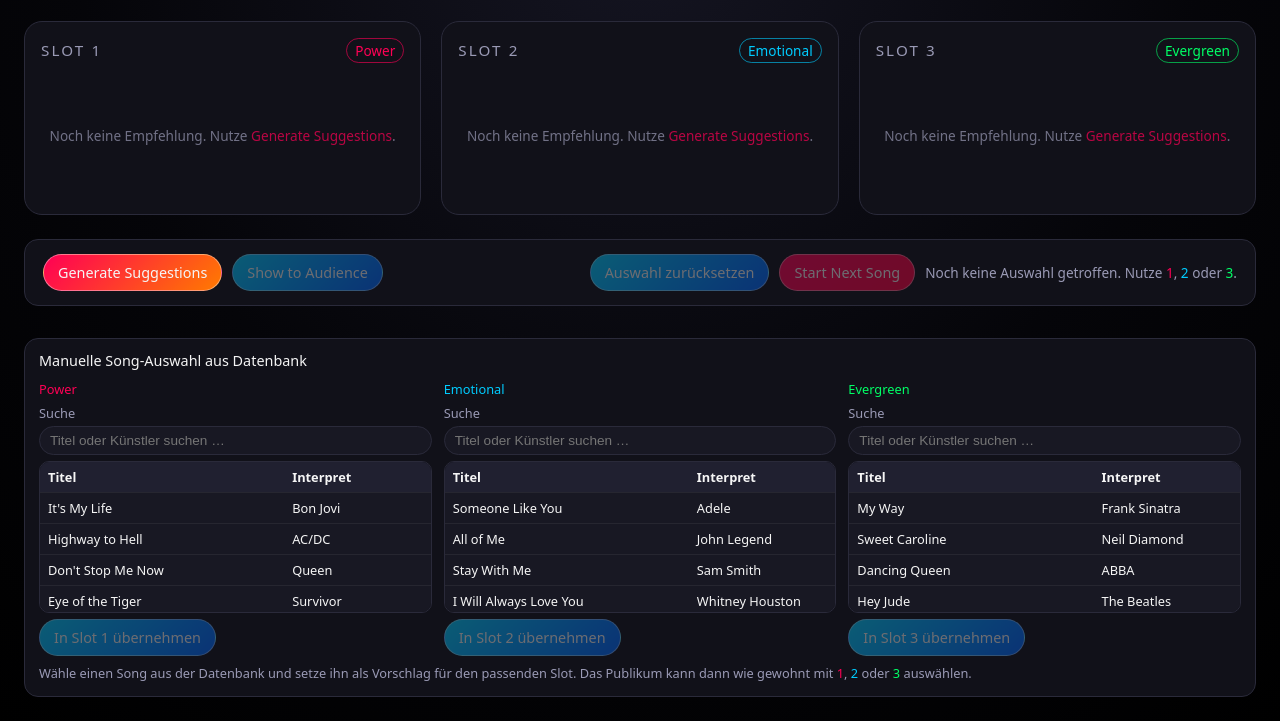
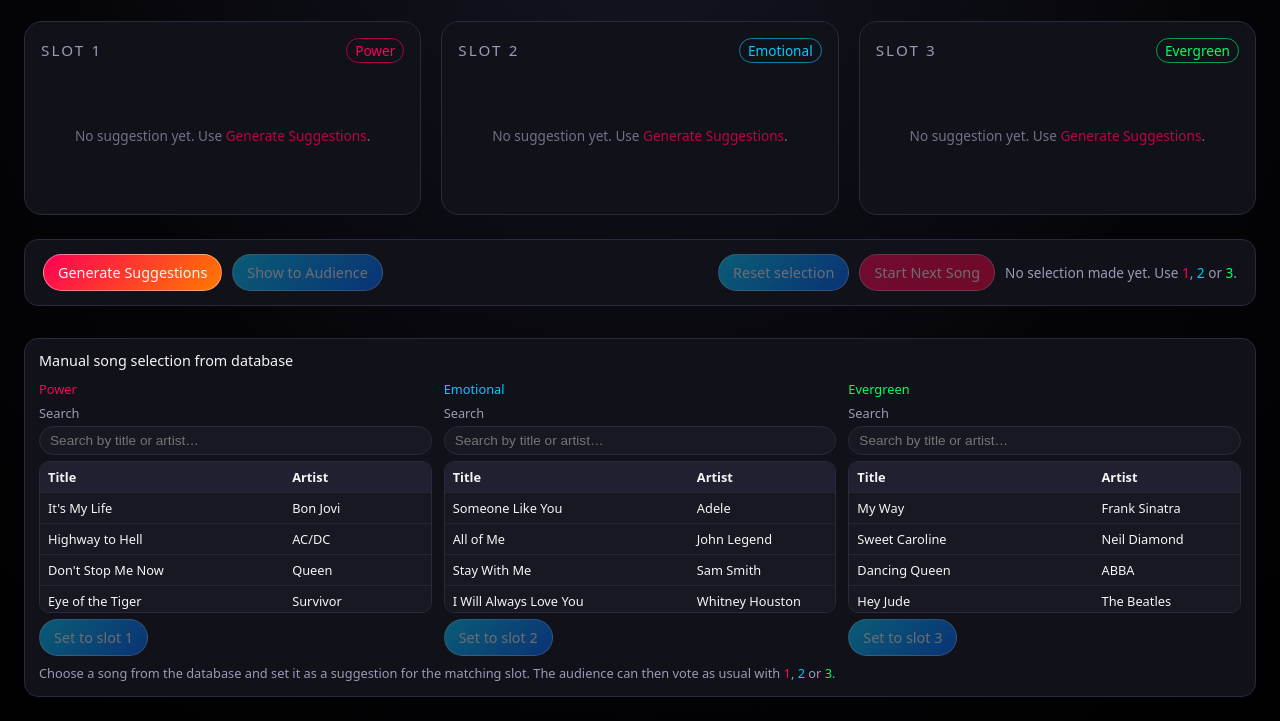
Before and after one commit to s0mmerwein/karaoke-engine, a website: page KaraokeApp/admin.html in a window 1280 px wide. Shown: the part 79-800 px from the top of the page. Drawn offline with Linux system fonts and the light colour scheme.

Commit message:
Update admin and projector HTML files to English language
Changed the language attribute from German to English in both admin.html and projector.html. Updated various text elements in the admin panel to provide English translations for better accessibility and user experience.

```diff
--- a/KaraokeApp/admin.html
+++ b/KaraokeApp/admin.html
@@ -1,5 +1,5 @@
 <!DOCTYPE html>
-<html lang="de">
+<html lang="en">
   <head>
     <meta charset="UTF-8" />
     <title>Karaoke Admin</title>
@@ -12,9 +12,9 @@
         <div>
           <h1>Karaoke Flow – Selector</h1>
           <div class="admin-subtitle">
-            Öffne diese Seite im Laptop-Browser. Öffne danach
-            <span class="text-emotional">projector.html</span> in einem zweiten
-            Fenster für den Beamer.
+            Open this page in the laptop browser. Then open
+            <span class="text-emotional">projector.html</span> in a second
+            window for the projector.
           </div>
         </div>
         <div class="kbd-hint">
@@ -33,7 +33,7 @@
           </div>
           <div class="admin-ticket-shell">
             <div class="admin-ticket-empty">
-              Noch keine Empfehlung. Nutze
+              No suggestion yet. Use
               <span class="text-power">Generate Suggestions</span>.
             </div>
           </div>
@@ -46,7 +46,7 @@
           </div>
           <div class="admin-ticket-shell">
             <div class="admin-ticket-empty">
-              Noch keine Empfehlung. Nutze
+              No suggestion yet. Use
               <span class="text-power">Generate Suggestions</span>.
             </div>
           </div>
@@ -59,7 +59,7 @@
           </div>
           <div class="admin-ticket-shell">
             <div class="admin-ticket-empty">
-              Noch keine Empfehlung. Nutze
+              No suggestion yet. Use
               <span class="text-power">Generate Suggestions</span>.
             </div>
           </div>
@@ -77,38 +77,38 @@
         </div>
         <div class="admin-controls-right">
           <button id="btn-clear-selection" class="btn btn-secondary" disabled>
-            Auswahl zurücksetzen
+            Reset selection
           </button>
           <button id="btn-start" class="btn btn-danger" disabled>
             Start Next Song
           </button>
           <div class="admin-status" id="status-text">
-            Noch keine Auswahl getroffen.
+            No selection made yet.
           </div>
         </div>
       </section>
 
       <section class="admin-manual">
         <div class="admin-manual-header">
-          Manuelle Song-Auswahl aus Datenbank
+          Manual song selection from database
         </div>
         <div class="admin-manual-row admin-manual-row-bottom">
           <div class="admin-manual-col">
             <div class="admin-manual-col-header text-power">Power</div>
             <label class="admin-manual-field admin-manual-search">
-              Suche
+              Search
               <input
                 type="text"
                 id="manual-search-power"
-                placeholder="Titel oder Künstler suchen …"
+                placeholder="Search by title or artist…"
               />
             </label>
             <div class="admin-manual-table-wrapper">
               <table class="admin-manual-table">
                 <thead>
                   <tr>
-                    <th>Titel</th>
-                    <th>Interpret</th>
+                    <th>Title</th>
+                    <th>Artist</th>
                   </tr>
                 </thead>
                 <tbody id="manual-song-tbody-power"></tbody>
@@ -118,26 +118,26 @@
               id="btn-manual-set-power"
               class="btn btn-secondary btn-small"
             >
-              In Slot 1 übernehmen
+              Set to slot 1
             </button>
           </div>
 
           <div class="admin-manual-col">
             <div class="admin-manual-col-header text-emotional">Emotional</div>
             <label class="admin-manual-field admin-manual-search">
-              Suche
+              Search
               <input
                 type="text"
                 id="manual-search-emotional"
-                placeholder="Titel oder Künstler suchen …"
+                placeholder="Search by title or artist…"
               />
             </label>
             <div class="admin-manual-table-wrapper">
               <table class="admin-manual-table">
                 <thead>
                   <tr>
-                    <th>Titel</th>
-                    <th>Interpret</th>
+                    <th>Title</th>
+                    <th>Artist</th>
                   </tr>
                 </thead>
                 <tbody id="manual-song-tbody-emotional"></tbody>
@@ -147,7 +147,7 @@
               id="btn-manual-set-emotional"
               class="btn btn-secondary btn-small"
             >
-              In Slot 2 übernehmen
+              Set to slot 2
             </button>
           </div>
 
@@ -156,19 +156,19 @@
               Evergreen
             </div>
             <label class="admin-manual-field admin-manual-search">
-              Suche
+              Search
               <input
                 type="text"
                 id="manual-search-evergreen"
-                placeholder="Titel oder Künstler suchen …"
+                placeholder="Search by title or artist…"
               />
             </label>
             <div class="admin-manual-table-wrapper">
               <table class="admin-manual-table">
                 <thead>
                   <tr>
-                    <th>Titel</th>
-                    <th>Interpret</th>
+                    <th>Title</th>
+                    <th>Artist</th>
                   </tr>
                 </thead>
                 <tbody id="manual-song-tbody-evergreen"></tbody>
@@ -178,16 +178,16 @@
               id="btn-manual-set-evergreen"
               class="btn btn-secondary btn-small"
             >
-              In Slot 3 übernehmen
+              Set to slot 3
             </button>
           </div>
         </div>
         <div class="admin-manual-hint">
-          Wähle einen Song aus der Datenbank und setze ihn als Vorschlag für den
-          passenden Slot. Das Publikum kann dann wie gewohnt mit
+          Choose a song from the database and set it as a suggestion for the
+          matching slot. The audience can then vote as usual with
           <span class="text-power">1</span>,
-          <span class="text-emotional">2</span> oder
-          <span class="text-evergreen">3</span> auswählen.
+          <span class="text-emotional">2</span> or
+          <span class="text-evergreen">3</span>.
         </div>
       </section>
     </div>
@@ -270,7 +270,7 @@
           const empty = document.createElement("div");
           empty.className = "admin-ticket-empty";
           empty.textContent =
-            "Noch keine Empfehlung. Nutze Generate Suggestions.";
+            "No suggestion yet. Use Generate Suggestions.";
           shell.appendChild(empty);
           return;
         }
@@ -320,7 +320,7 @@
       function updateStatus() {
         if (!nextSong) {
           statusText.innerHTML =
-            'Noch keine Auswahl getroffen. Nutze <span class="text-power">1</span>, <span class="text-emotional">2</span> oder <span class="text-evergreen">3</span>.';
+            'No selection made yet. Use <span class="text-power">1</span>, <span class="text-emotional">2</span> or <span class="text-evergreen">3</span>.';
           return;
         }
         statusText.innerHTML =
```
Also changed, not shown: KaraokeApp/projector.html (+1 -1 lines).
